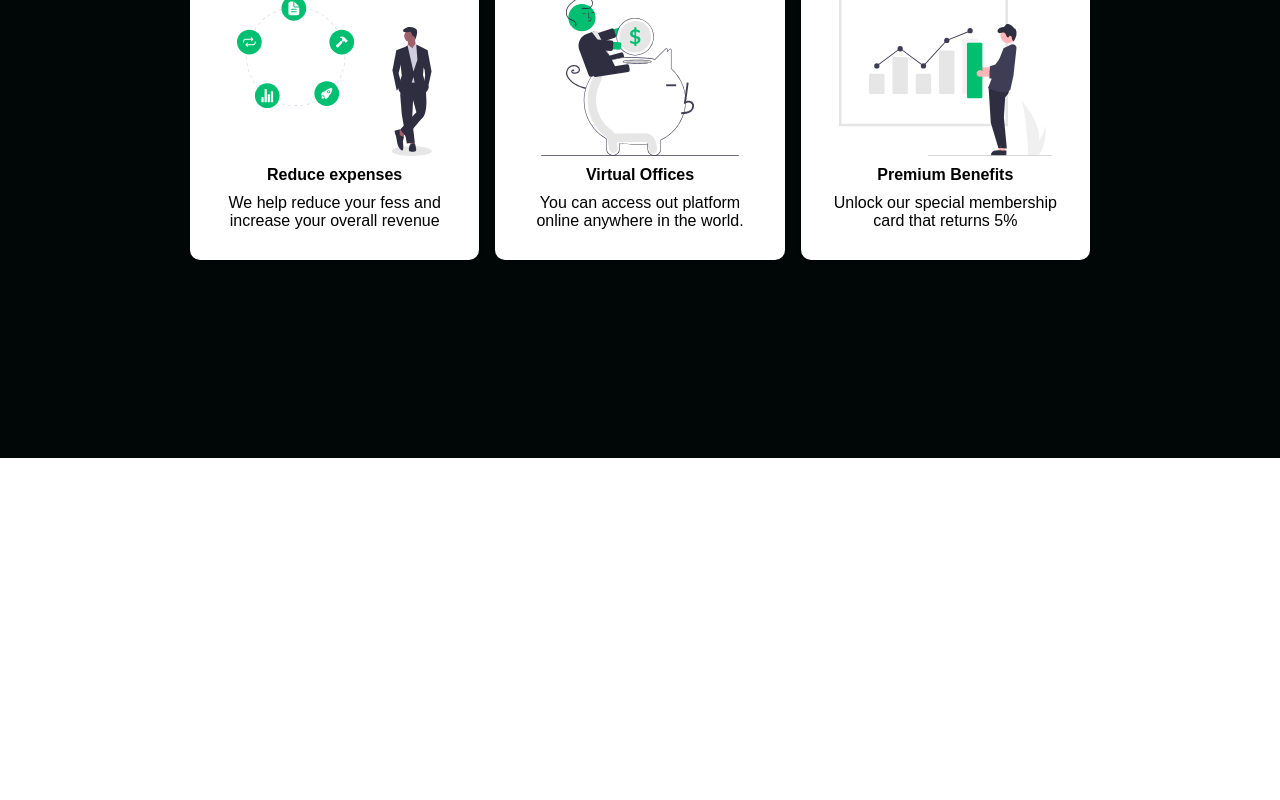
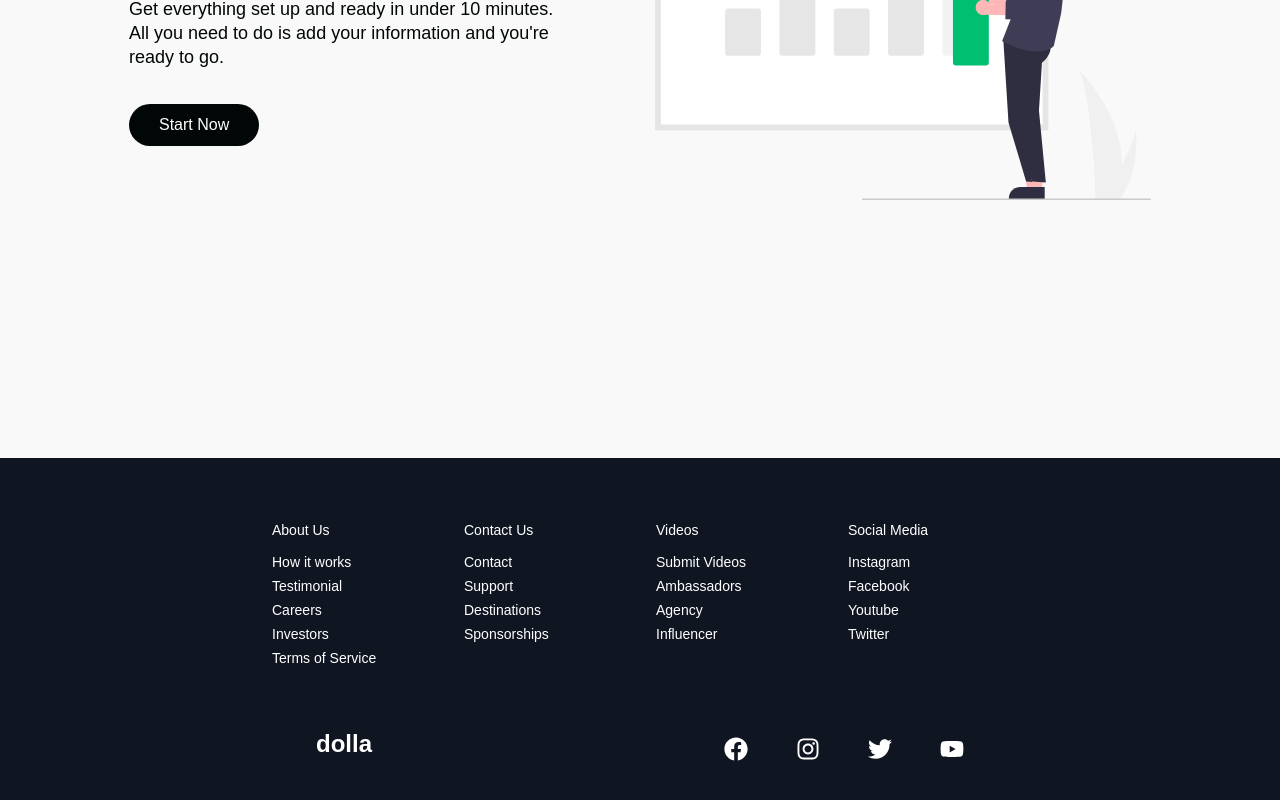
Before and after one commit to NgQuan341/vitual-banking-landingpage, a React (Vite) app: page / in a window 1280 px wide. Shown: the part 3722-4522 px from the top of the page. Before the commit the page ends 4180 px from the top, so only its background shows below. Built offline with nearby package versions, Linux system fonts and the light colour scheme; a web font is replaced by a local one.

Commit message:
create: footer section

```diff
--- a/src/App.jsx
+++ b/src/App.jsx
@@ -1,13 +1,17 @@
 import './App.css'
-import { BrowserRouter as Router } from 'react-router-dom'
+import { BrowserRouter as Router, Switch, Route } from 'react-router-dom'
 import Home from './pages'
+import SignInPage from './pages/signin'
 
 function App() {
 
   return (
     <div className="App">
       <Router>
-        <Home />
+        <Switch>
+          <Route path='/' component ={Home} exact />
+          <Route path='/signin' component ={SignInPage} exact />
+        </Switch>
       </Router>
     </div>
   )
--- /dev/null
+++ b/src/components/Footer/FooterElements.jsx
@@ -0,0 +1,102 @@
+import styled from 'styled-components'
+import { Link } from 'react-router-dom'
+
+export const FooterContainer = styled.footer`
+    background: #101522;
+`
+export const FooterWrap = styled.div`
+    padding:48px 24px;
+    display: flex;
+    flex-direction: column;
+    justify-content: center;
+    align-items: center;
+    max-width: 1100px;
+    margin: 0 auto;
+`
+export const FooterLinksContainer = styled.div`
+    display: flex;
+    justify-content: center;
+
+    @media screen and (max-width: 820px) {
+        padding-top: 32px;
+    }
+`
+export const FooterLinksWrapper = styled.div`
+    display: flex;
+
+    @media screen and (max-width: 820px) {
+        flex-direction: column;
+    }
+`
+export const FooterLinkItems = styled.div`
+    display: flex;
+    flex-direction: column;
+    align-items: flex-start;
+    margin: 16px;
+    text-align: left;
+    width: 160px;
+    box-sizing: border-box;
+    color: #fff;
+
+    @media screen and (max-width: 420px) {
+        margin: 0;
+        padding: 10px;
+        width: 100%;
+    }
+`
+export const FooterLinkTitle = styled.div`
+    font-size: 14px;
+    margin-bottom: 16px;
+`
+export const FooterLink = styled(Link)`
+    color:#fff;
+    text-decoration: none;
+    margin-bottom: 0.5rem;
+    font-size: 14px;
+
+    &:hover{
+        color: #01bf71;
+        transition: 0.3s ease-out;
+    }
+`
+
+export const SocialMedia = styled.section`
+    max-width: 1000px;
+    width: 100%;
+`
+
+export const SocialMediaWrap = styled.div`
+    display: flex;
+    justify-content: space-around;
+    align-items: center;
+    max-width: 1100px;
+    margin: 40px auto 0 auto;
+
+    @media screen and (max-width: 820px) {
+        flex-direction: column;
+    }
+`
+
+export const SocialLogo = styled.div`
+    color:#fff;
+    justify-self: start;
+    cursor: pointer;
+    text-decoration: none;
+    font-size: 1.5rem;
+    display: flex;
+    align-items: center;
+    margin-bottom: 16px;
+    font-weight: bold;
+`
+
+export const SocialIcons = styled.div`
+    display: flex;
+    justify-content: space-between;
+    align-items: center;
+    width: 240px;
+`
+
+export const SocialIconLink = styled.a`
+    color: #fff;
+    font-size: 24px;
+`
--- /dev/null
+++ b/src/components/Footer/index.jsx
@@ -0,0 +1,83 @@
+import React from "react";
+import { FaFacebook, FaInstagram, FaTwitter, FaYoutube } from "react-icons/fa";
+import {
+  FooterContainer,
+  FooterLinkItems,
+  FooterLinksWrapper,
+  FooterLinkTitle,
+  FooterWrap,
+  FooterLink,
+  SocialMedia,
+  SocialMediaWrap,
+  SocialLogo,
+  SocialIcons,
+  SocialIconLink,
+  FooterLinksContainer,
+} from "./FooterElements";
+
+const Footer = () => {
+  return (
+    <>
+      <FooterContainer>
+        <FooterWrap>
+          <FooterLinksContainer>
+            <FooterLinksWrapper>
+              <FooterLinkItems>
+                <FooterLinkTitle>About Us</FooterLinkTitle>
+                <FooterLink to="/">How it works</FooterLink>
+                <FooterLink to="/">Testimonial</FooterLink>
+                <FooterLink to="/">Careers</FooterLink>
+                <FooterLink to="/">Investors</FooterLink>
+                <FooterLink to="/">Terms of Service</FooterLink>
+              </FooterLinkItems>
+              <FooterLinkItems>
+                <FooterLinkTitle>Contact Us</FooterLinkTitle>
+                <FooterLink to="/">Contact</FooterLink>
+                <FooterLink to="/">Support</FooterLink>
+                <FooterLink to="/">Destinations</FooterLink>
+                <FooterLink to="/">Sponsorships</FooterLink>
+              </FooterLinkItems>
+            </FooterLinksWrapper>
+            <FooterLinksWrapper>
+              <FooterLinkItems>
+                <FooterLinkTitle>Videos</FooterLinkTitle>
+                <FooterLink to="/">Submit Videos</FooterLink>
+                <FooterLink to="/">Ambassadors</FooterLink>
+                <FooterLink to="/">Agency</FooterLink>
+                <FooterLink to="/">Influencer</FooterLink>
+              </FooterLinkItems>
+              <FooterLinkItems>
+                <FooterLinkTitle>Social Media</FooterLinkTitle>
+                <FooterLink to="/">Instagram</FooterLink>
+                <FooterLink to="/">Facebook</FooterLink>
+                <FooterLink to="/">Youtube</FooterLink>
+                <FooterLink to="/">Twitter</FooterLink>
+              </FooterLinkItems>
+            </FooterLinksWrapper>
+          </FooterLinksContainer>
+          <SocialMedia>
+            <SocialMediaWrap>
+              <SocialLogo to="/">dolla</SocialLogo>
+            <SocialIcons>
+              <SocialIconLink hreaf="/" target="_blank" aria-label="facebook">
+                <FaFacebook />
+              </SocialIconLink>
+              <SocialIconLink hreaf="/" target="_blank" aria-label="instagram">
+                <FaInstagram />
+              </SocialIconLink>
+              <SocialIconLink hreaf="/" target="_blank" aria-label="twitter">
+                <FaTwitter />
+              </SocialIconLink>
+              <SocialIconLink hreaf="/" target="_blank" aria-label="youtube">
+                <FaYoutube />
+              </SocialIconLink>
+            </SocialIcons>
+            </SocialMediaWrap>
+          </SocialMedia>
+        </FooterWrap>
+      </FooterContainer>
+    </>
+  );
+};
+
+export default Footer;
--- a/src/components/Services/index.jsx
+++ b/src/components/Services/index.jsx
@@ -13,7 +13,7 @@
 const Services = () => {
   return (
     <>
-      <ServicesContainer>
+      <ServicesContainer id='services'>
         <ServicesH1>Our Services</ServicesH1>
         <ServicesWrapper>
           <ServicesCard>
--- a/src/pages/index.jsx
+++ b/src/pages/index.jsx
@@ -1,4 +1,5 @@
 import React, { useState } from "react";
+import Footer from "../components/Footer";
 import HeroSection from "../components/HeroSection";
 import InfoSection from "../components/InfoSection";
 import { homeObjOne, homeObjThree, homeObjTwo } from "../components/InfoSection/Data";
@@ -18,8 +19,9 @@
       <HeroSection />
       <InfoSection {...homeObjOne}/>
       <InfoSection {...homeObjTwo}/>
+      <Services />
       <InfoSection {...homeObjThree}/>
-      <Services />
+      <Footer />
     </>
   );
 };
--- /dev/null
+++ b/src/pages/signin.jsx
@@ -0,0 +1,9 @@
+import React from 'react'
+
+const SignInPage = () => {
+  return (
+    <div>signin</div>
+  )
+}
+
+export default SignInPage
```
